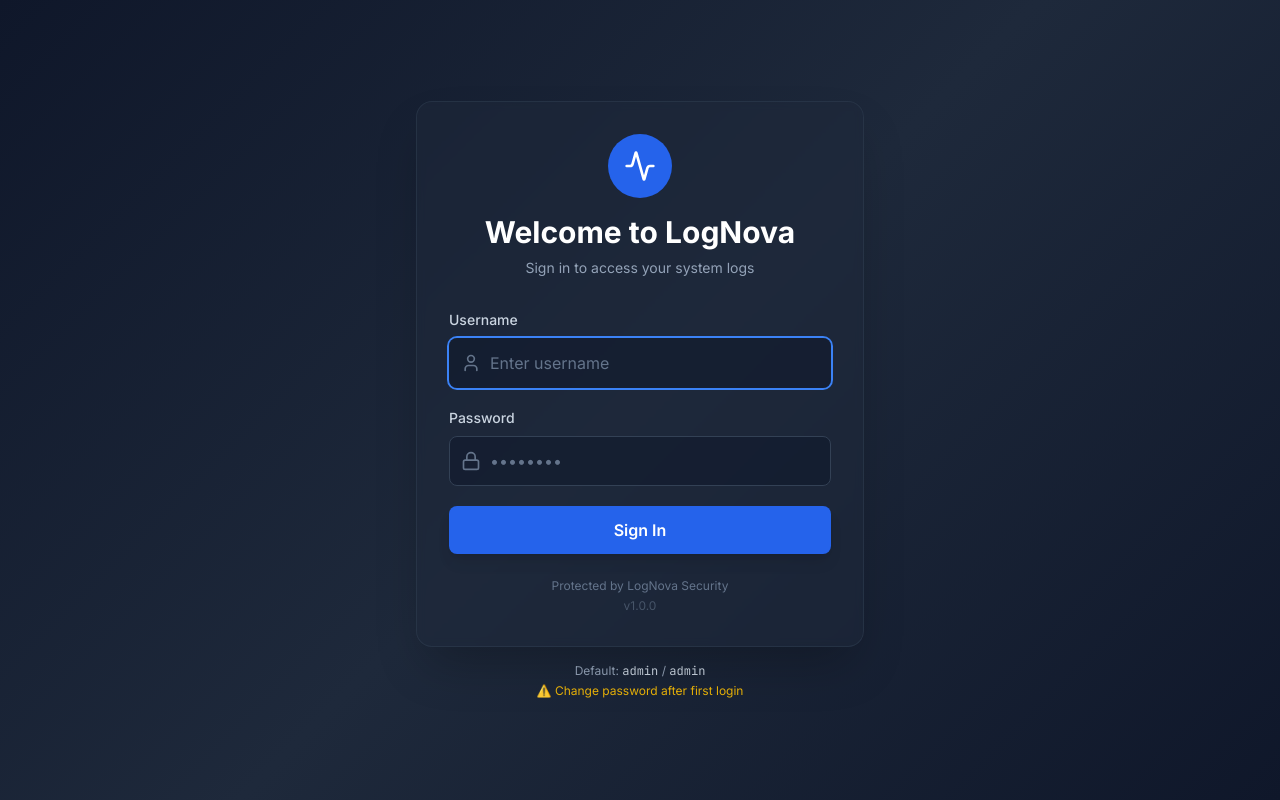
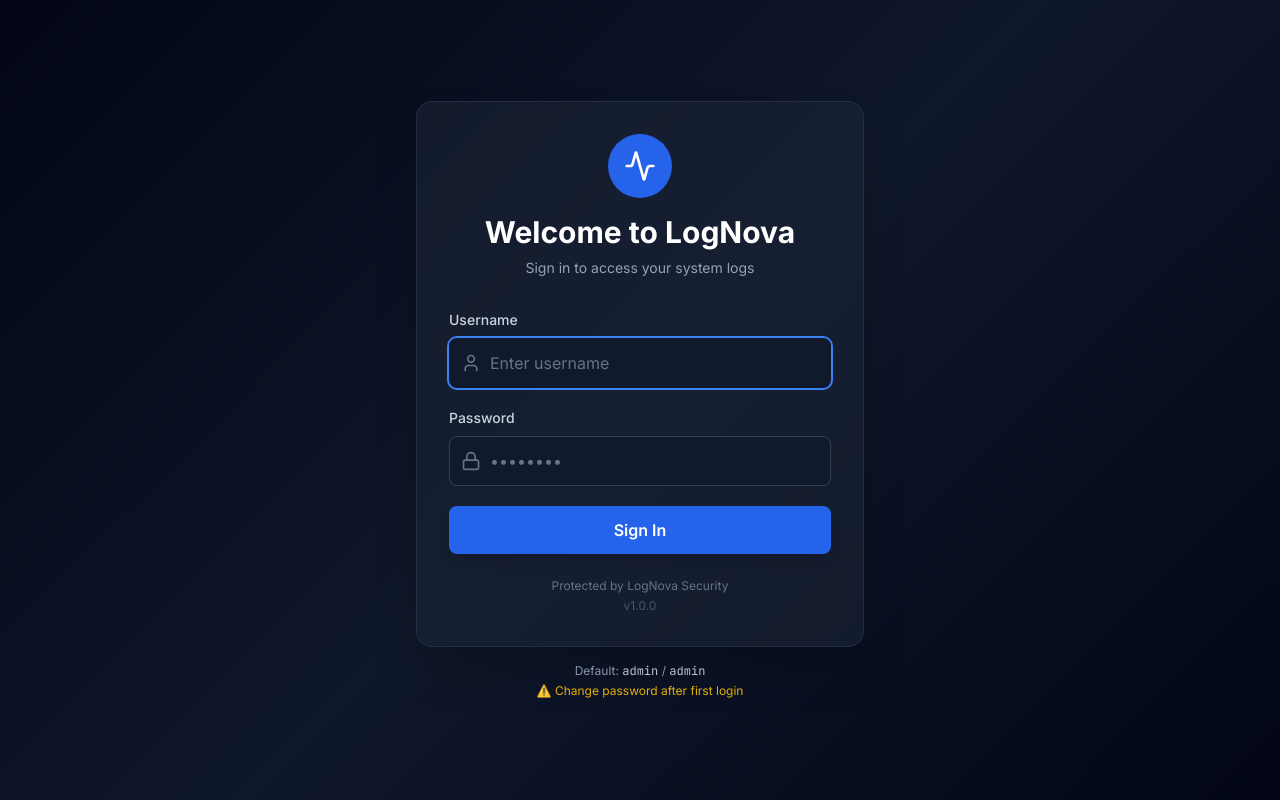
Before and after one commit to s-asker/lognova, a React (Vite) app: page / in a window 1280 px wide. Built offline with nearby package versions, Linux system fonts and the light colour scheme; no server answers.

Commit message:
Darken login page background

```diff
--- a/pages/LoginPage.tsx
+++ b/pages/LoginPage.tsx
@@ -29,7 +29,7 @@ export const LoginPage: React.FC<LoginPageProps> = ({ onLogin }) => {
 
   return (
     <div className="min-h-screen flex items-center justify-center p-4" style={{
-      background: 'linear-gradient(135deg, #0f172a 0%, #1e293b 50%, #0f172a 100%)'
+      background: 'linear-gradient(135deg, #020617 0%, #0f172a 50%, #020617 100%)'
     }}>
       <div className="w-full max-w-md">
         <div className="bg-slate-800/50 backdrop-blur-sm rounded-2xl shadow-2xl border border-slate-700/50 overflow-hidden">
```
